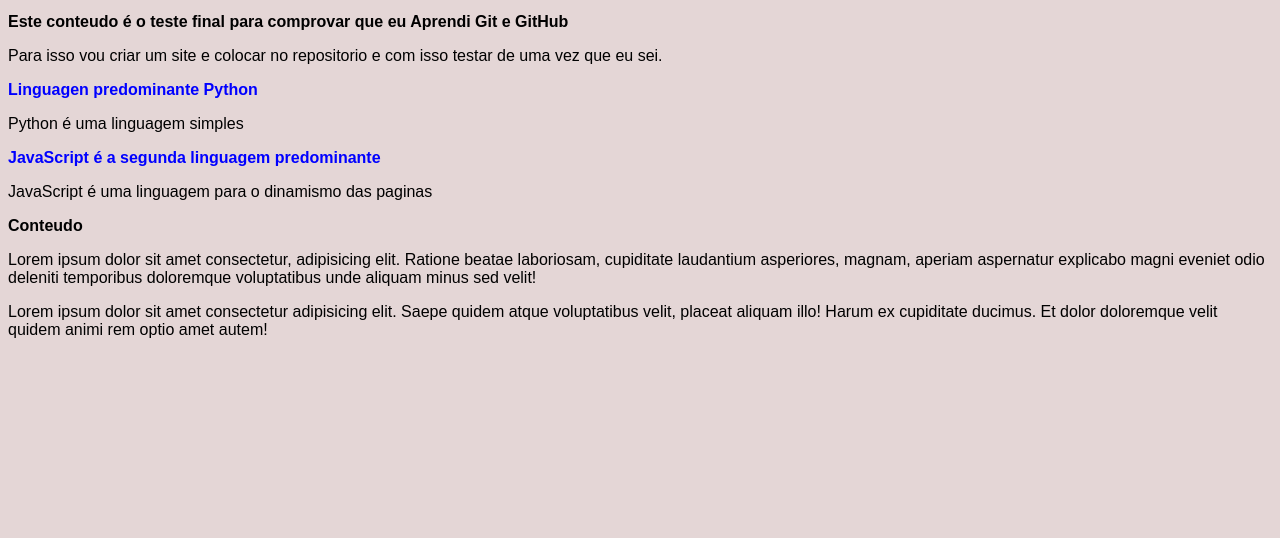
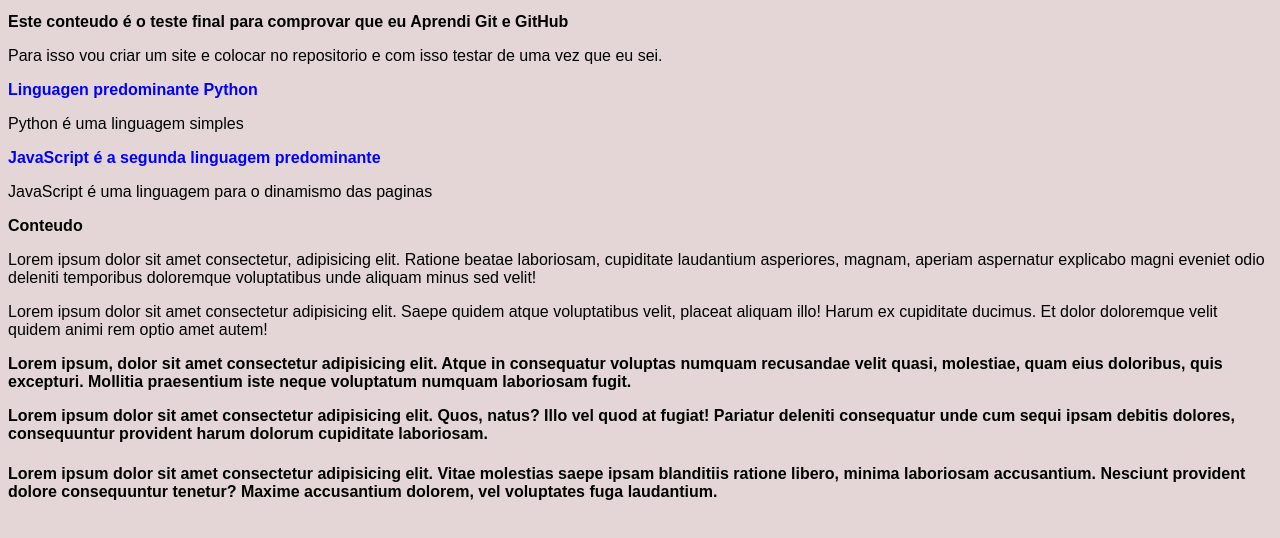
Before and after one commit to ChristianoAlpha/new_test_site, a plain HTML site: page index.html in a window 1280 px wide. Drawn offline with Linux system fonts and the light colour scheme.

Commit message:
conteudo
para o conteudo

```diff
--- a/index.html
+++ b/index.html
@@ -16,5 +16,9 @@
     <h2>Conteudo</h2>
     <p>Lorem ipsum dolor sit amet consectetur, adipisicing elit. Ratione beatae laboriosam, cupiditate laudantium asperiores, magnam, aperiam aspernatur explicabo magni eveniet odio deleniti temporibus doloremque voluptatibus unde aliquam minus sed velit!</p>
     <p>Lorem ipsum dolor sit amet consectetur adipisicing elit. Saepe quidem atque voluptatibus velit, placeat aliquam illo! Harum ex cupiditate ducimus. Et dolor doloremque velit quidem animi rem optio amet autem!</p>
+
+    <h2>Lorem ipsum, dolor sit amet consectetur adipisicing elit. Atque in consequatur voluptas numquam recusandae velit quasi, molestiae, quam eius doloribus, quis excepturi. Mollitia praesentium iste neque voluptatum numquam laboriosam fugit.</h2>
+    <h3>Lorem ipsum dolor sit amet consectetur adipisicing elit. Quos, natus? Illo vel quod at fugiat! Pariatur deleniti consequatur unde cum sequi ipsam debitis dolores, consequuntur provident harum dolorum cupiditate laboriosam.</h3>
+    <h4>Lorem ipsum dolor sit amet consectetur adipisicing elit. Vitae molestias saepe ipsam blanditiis ratione libero, minima laboriosam accusantium. Nesciunt provident dolore consequuntur tenetur? Maxime accusantium dolorem, vel voluptates fuga laudantium.</h4>
 </body>
 </html>
```
